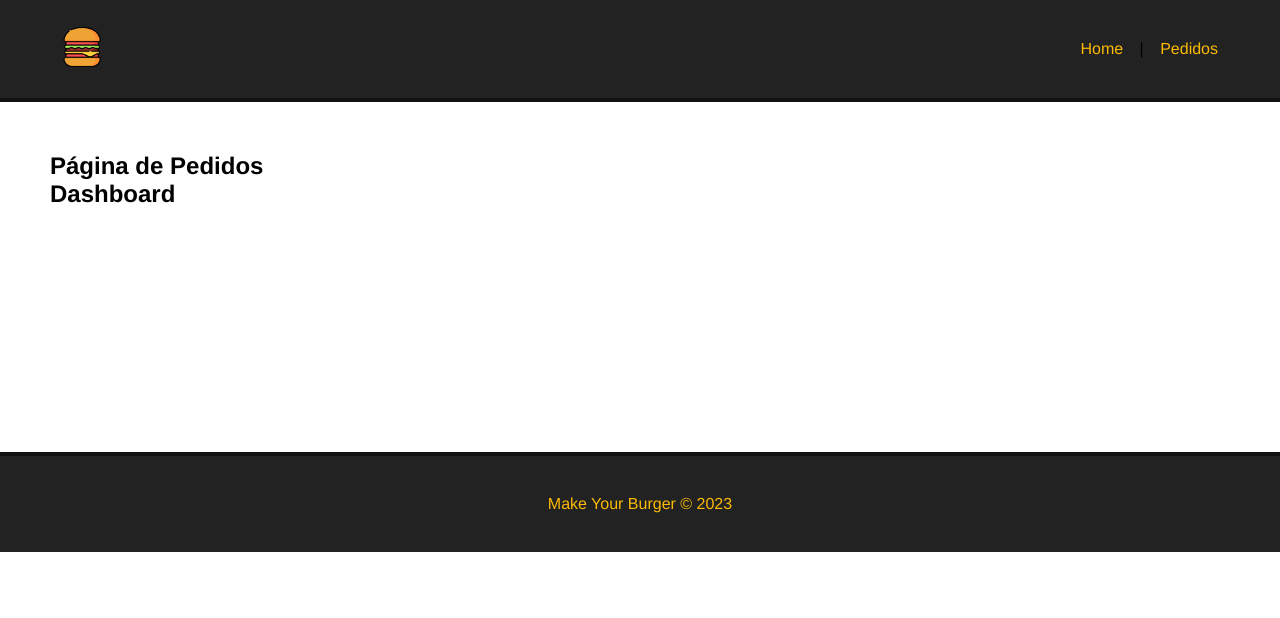
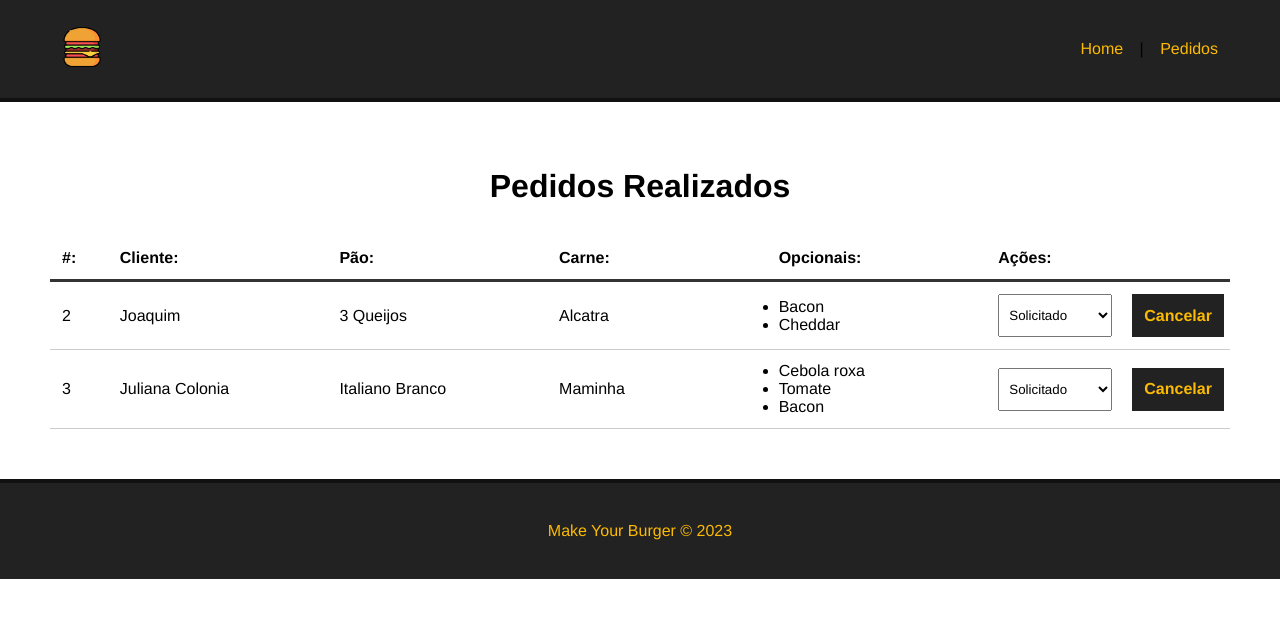
Before and after one commit to costaadiego1989/burger-project-vue, a Vue app: page /pedidos in a window 1280 px wide. Shown: the top 618 px of the page. Built offline with nearby package versions, Linux system fonts and the light colour scheme; data requests are answered from the project's data file.

Commit message:
feat: adicionado renderizacao logica na tabela

```diff
--- a/db/db.json
+++ b/db/db.json
@@ -79,20 +79,6 @@
   ],
   "burgers": [
     {
-      "nome": "Juliana Colonia",
-      "carne": "Maminha",
-      "pao": "Integral",
-      "opcionais": [
-        "Cheddar",
-        "Tomate",
-        "Pepino",
-        "Bacon",
-        "Cebola roxa"
-      ],
-      "status": "Solicitado",
-      "id": 1
-    },
-    {
       "nome": "Joaquim",
       "carne": "Alcatra",
       "pao": "3 Queijos",
@@ -102,6 +88,18 @@
       ],
       "status": "Solicitado",
       "id": 2
+    },
+    {
+      "nome": "Juliana Colonia",
+      "carne": "Maminha",
+      "pao": "Italiano Branco",
+      "opcionais": [
+        "Cebola roxa",
+        "Tomate",
+        "Bacon"
+      ],
+      "status": "Solicitado",
+      "id": 3
     }
   ]
 }
--- a/src/components/Dashboard.vue
+++ b/src/components/Dashboard.vue
@@ -1,14 +1,144 @@
 <template>
+  <div id="burger-table">
     <div>
-      <h2>Dashboard</h2>
+      <div id="burger-table-heading">
+        <div class="order-id">#:</div>
+        <div>Cliente:</div>
+        <div>Pão:</div>
+        <div>Carne:</div>
+        <div>Opcionais:</div>
+        <div>Ações:</div>
+      </div>
+    </div>
+    <div id="burger-table-rows">
+      <div class="burger-table-row" v-for="burger in burgers" :key="burger.id">
+        <div class="order-number">{{ burger.id }}</div>
+        <div>{{ burger.nome }}</div>
+        <div>{{ burger.pao }}</div>
+        <div>{{ burger.carne }}</div>
+        <div>
+          <ul v-for="(opcional, index) in burger.opcionais" :key="index">
+            <li>{{ opcional }}</li>
+          </ul>
+        </div>
+        <div class="actions">
+          <select
+            name="status"
+            class="status"
+            @change="updateBurger($event, burger.id)"
+          >
+            <option>Selecione</option>
+            <option
+              :value="s.tipo"
+              v-for="s in status"
+              :key="s.id"
+              :selected="burger.status == s.tipo"
+            >
+              {{ s.tipo }}
+            </option>
+          </select>
+          <button class="delete-btn" @click="deleteBurger(burger.id)">
+            Cancelar
+          </button>
+        </div>
+      </div>
+    </div>
   </div>
 </template>
-
   <script>
 export default {
   name: "Dashboard",
+  data() {
+    return {
+        burgers: [],
+        status: null,
     }
+  },
+  methods: {
+    async getBurgers() {
+      try {
+        const req = await fetch("http://localhost:3000/burgers");
+        const data = await req.json();
+        this.burgers = data;
+
+        this.getStatus();
+
+        return data;
+      } catch (error) {
+        console.error(error);
+      }
+    },
+    async getStatus() {
+      try {
+        const req = await fetch("http://localhost:3000/status");
+        const data = await req.json();
+        this.status = data;
+        return data;
+      } catch (error) {
+        console.error(error);
+      }
+    },
+
+  },
+  mounted() {
+    this.getBurgers();
+  },
+};
 </script>
 
   <style scoped>
+#burger-table {
+  max-width: 1200px;
+  margin: 0 auto;
+}
+#burger-table-heading,
+#burger-table-rows,
+.burger-table-row {
+  display: flex;
+  align-items: center;
+  flex-wrap: wrap;
+}
+#burger-table-heading {
+  font-weight: bold;
+  padding: 12px;
+  border-bottom: 3px solid #333;
+}
+.burger-table-row {
+  width: 100%;
+  padding: 12px;
+  border-bottom: 1px solid #ccc;
+}
+#burger-table-heading div,
+.burger-table-row div {
+  width: 19%;
+}
+#burger-table-heading .order-id,
+.burger-table-row .order-number {
+  width: 5%;
+}
+select {
+  padding: 12px 6px;
+  margin-right: 12px;
+}
+.delete-btn {
+  background-color: #222;
+  color: #fcba03;
+  font-weight: bold;
+  border: 2px solid #222;
+  padding: 10px;
+  font-size: 16px;
+  margin: 0 auto;
+  cursor: pointer;
+  transition: 0.5s;
+}
+
+.delete-btn:hover {
+  background-color: transparent;
+  color: #222;
+}
+
+.actions {
+    display: flex;
+    gap: 0.5rem;
+}
 </style>
--- a/src/views/OrderView.vue
+++ b/src/views/OrderView.vue
@@ -1,6 +1,6 @@
 <template>
   <div id="main-container">
-    <h2>Página de Pedidos</h2>
+    <h2>Pedidos Realizados</h2>
     <Dashboard />
   </div>
 </template>
@@ -17,4 +17,10 @@ export default {
 </script>
 
 <style scoped>
+  h2 {
+    text-align: center;
+    margin-bottom: 1rem;
+    padding: 1rem;
+    font-size: 2rem;
+  }
 </style>
```
Lines whose indentation alone changed are shown as unchanged.
